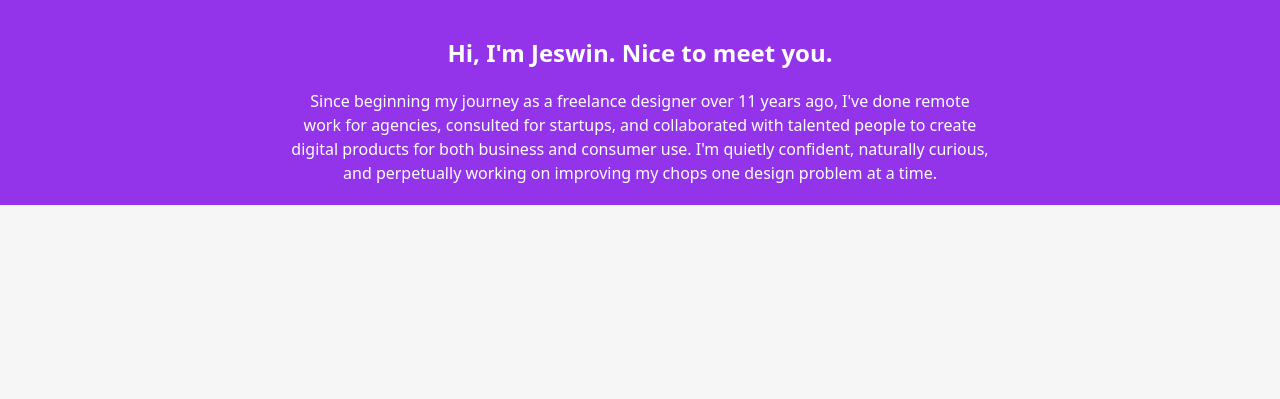
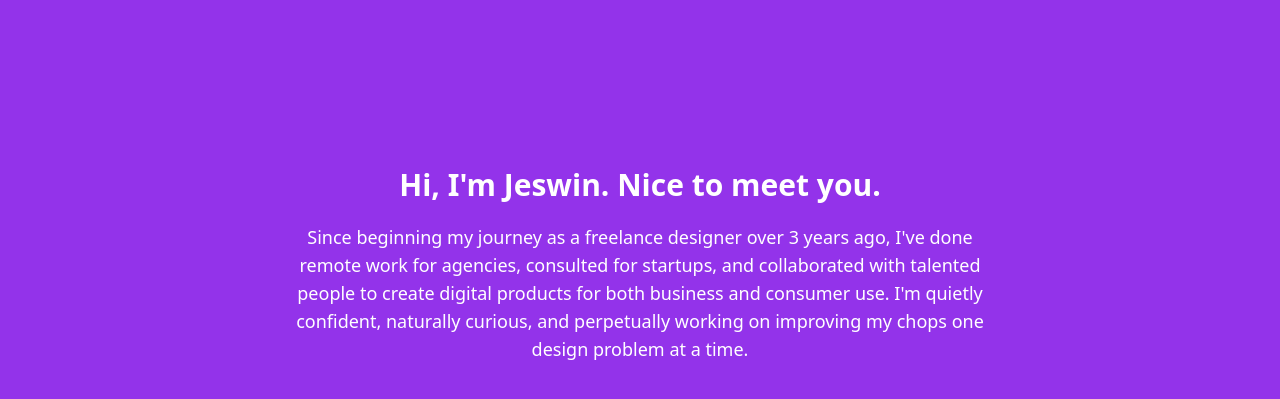
Before and after one commit to georgejeswin/portfolio-astro, an Astro site: page / in a window 1280 px wide. Shown: the part 647-1046 px from the top of the page. Before the commit the page ends 852 px from the top, so only its background shows below. Built offline with nearby package versions, Linux system fonts and the light colour scheme; Astro itself is replaced by a stand-in of ours.

Commit message:
About component update

```diff
--- a/src/components/About.astro
+++ b/src/components/About.astro
@@ -5,13 +5,13 @@ import Devices from "../../public/devices.svg";
 <section class="flex items-center w-full justify-center flex-col">
   <img src={Devices} alt="" class="max-w-[80vw] w-[700px]" />
   <div
-    class="bg-purple-600 w-full p-5 flex items-center justify-center flex-col pt-5 pb-5 text-white"
+    class="bg-purple-600 w-full p-5 flex items-center justify-center flex-col pt-[150px] pb-[150px] text-white text-center"
   >
-    <h1 class="pt-5 font-bold pb-5 text-2xl">
+    <h1 class="pt-5 font-bold pb-5 text-3xl">
       Hi, I'm Jeswin. Nice to meet you.
     </h1>
-    <p class="text-md font-light max-w-[700px] text-center">
-      Since beginning my journey as a freelance designer over 11 years ago, I've
+    <p class="text-lg font-light max-w-[700px]">
+      Since beginning my journey as a freelance designer over 3 years ago, I've
       done remote work for agencies, consulted for startups, and collaborated
       with talented people to create digital products for both business and
       consumer use. I'm quietly confident, naturally curious, and perpetually
--- a/src/components/Header.astro
+++ b/src/components/Header.astro
@@ -8,7 +8,7 @@
   </section>
   <section>
     <button
-      class="border-2 border-purple-600 rounded-full text-purple-600 px-4 py-2"
+      class="border-2 border-purple-600 rounded-full text-purple-600 px-4 py-2 hover:text-white hover:bg-purple-600"
       >Say Hello</button
     >
   </section>
```
